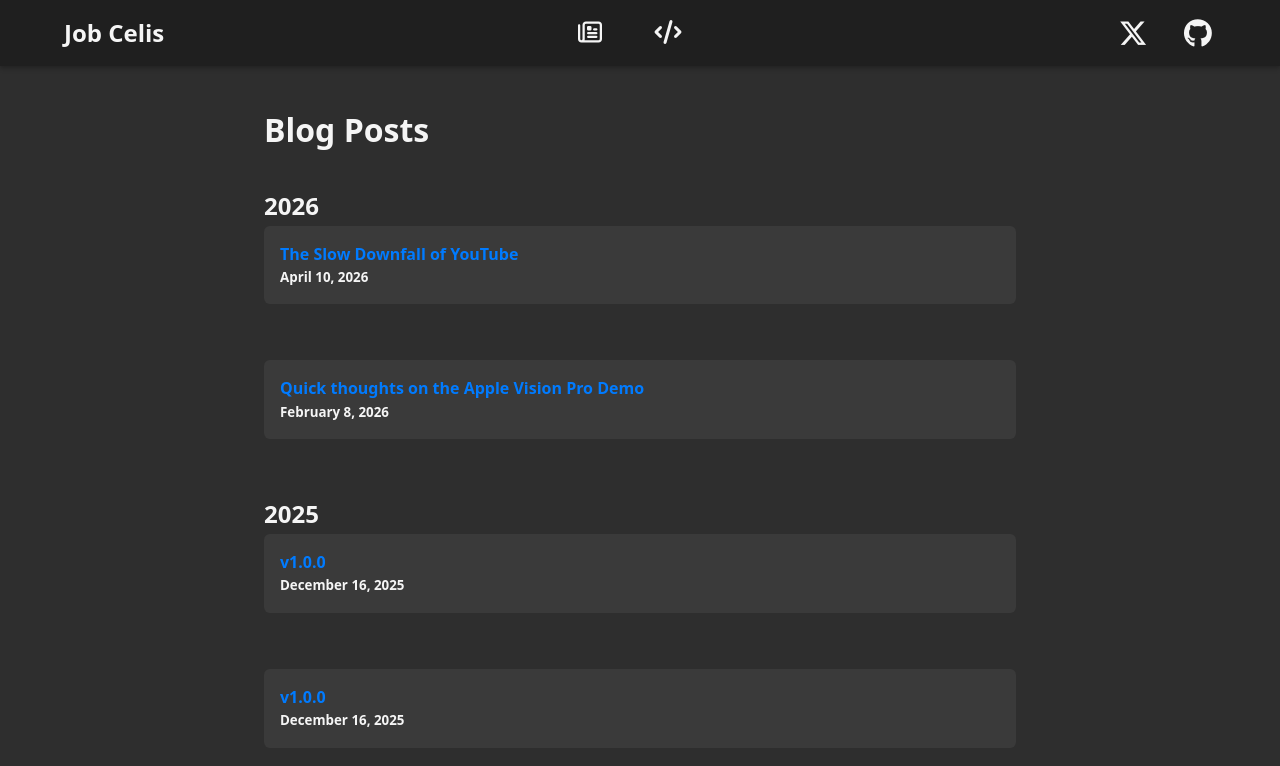
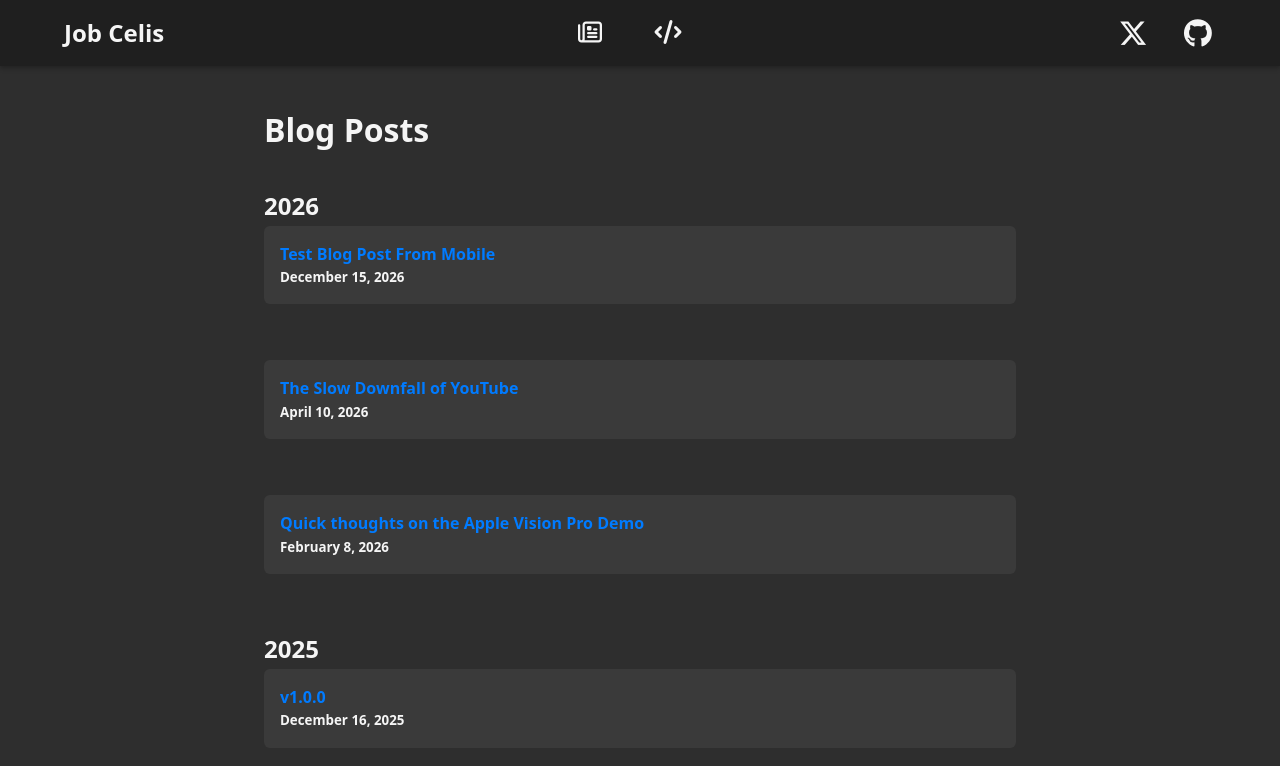
Before and after one commit to jobcelis/jobcelis.github.io, a Jekyll site: the page built from blog.html, in a window 1280 px wide and 900 px high. Shown: the top 766 px of the window. Built offline with Jekyll 4.4.1, drawn with Linux system fonts in a browser that asks for light colours.

Commit message:
Fixed the date on blog post from GitHub app test

```diff
--- a/_posts/2026-05-15-test-blog-post.md
+++ b/_posts/2026-05-15-test-blog-post.md
@@ -1,7 +1,7 @@
 ---
 layout: post
-title: "v1.0.0"
-date: 2025-12-16
+title: "Test Blog Post From Mobile"
+date: 2026-12-15
 ---
 
 This is just a test blog to see if I can post blog posts to my site using the github app. ;)
```
